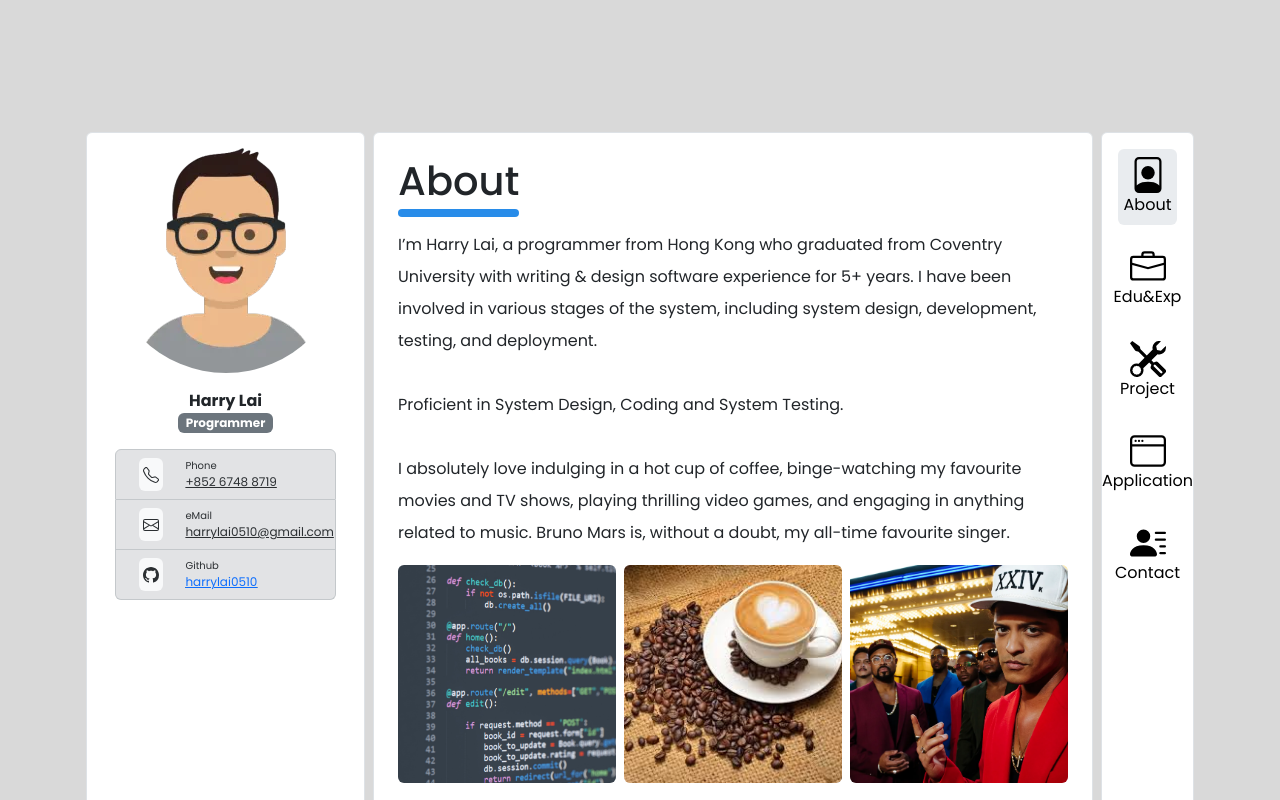
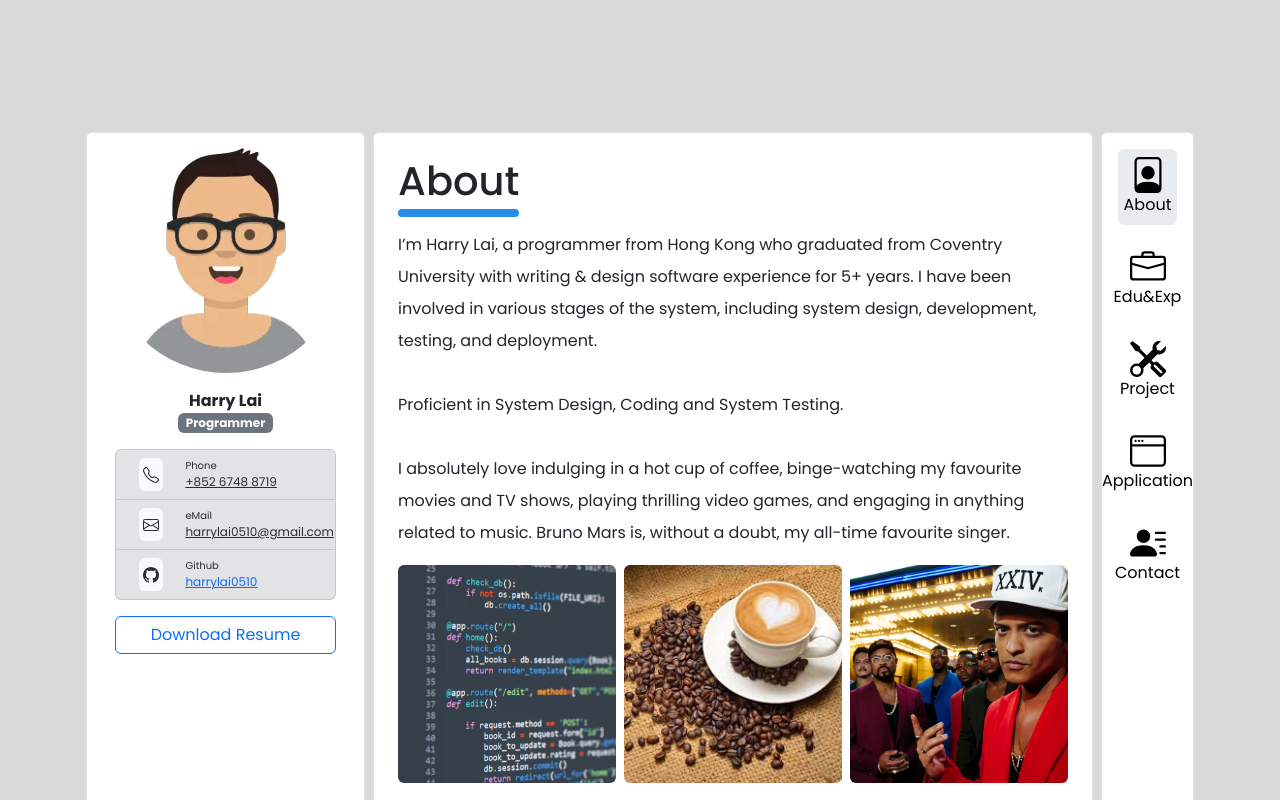
Before and after one commit to harrylai0510/portfolio, a React (Create React App) app: page / in a window 1280 px wide. Shown: the top 800 px of the page. Built offline with nearby package versions, Linux system fonts and the light colour scheme.

Commit message:
Add download resume function

```diff
--- a/src/components/Intro/index.js
+++ b/src/components/Intro/index.js
@@ -2,7 +2,7 @@ import Col from "react-bootstrap/Col";
 import Image from 'react-bootstrap/Image';
 
 import './index.css';
-import {ListGroup} from "react-bootstrap";
+import {Button, ListGroup} from "react-bootstrap";
 import * as icons from "react-bootstrap-icons";
 
 export default function Intro() {
@@ -53,12 +53,18 @@ export default function Intro() {
 
                                 <div className="d-flex flex-column">
                                     <small className="contact-name">Github</small>
-                                    <span className="contact-info"><a href={"https://github.com/harrylai0510"} target={"_blank"}>harrylai0510</a></span>
+                                    <span className="contact-info"><a href={"https://github.com/harrylai0510"} target={"_blank"} rel="noreferrer">harrylai0510</a></span>
                                 </div>
                             </div>
                         </ListGroup.Item>
                     </ListGroup>
+
+                    <a href="resume.pdf" download="Lai_Hon_Chung_Resume.pdf" target="_blank" rel="noreferrer" >
+                        <Button className="mt-3 w-100" variant="outline-primary">Download Resume</Button>
+                    </a>
+
                 </div>
+
             </div>
         </Col>
     );
```
